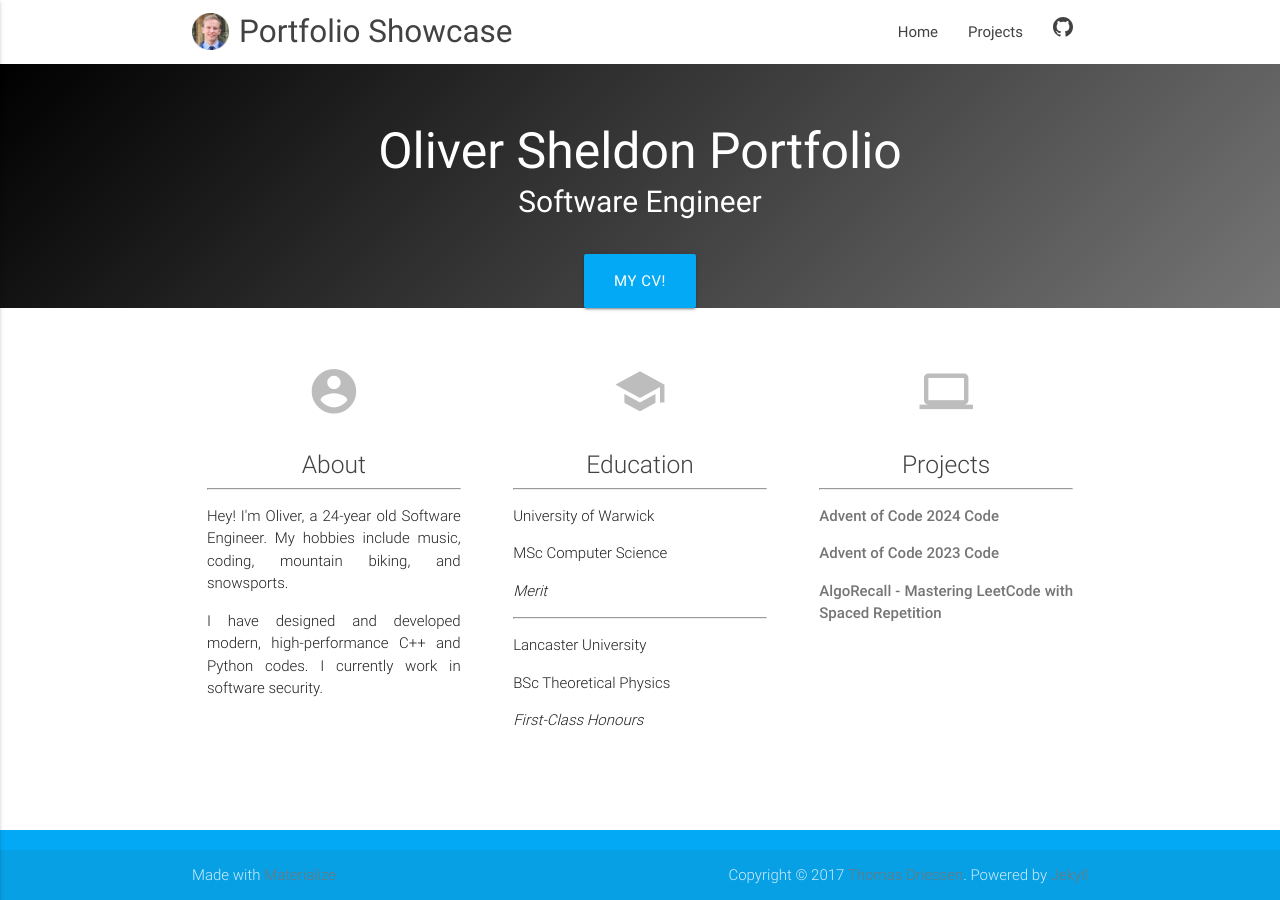
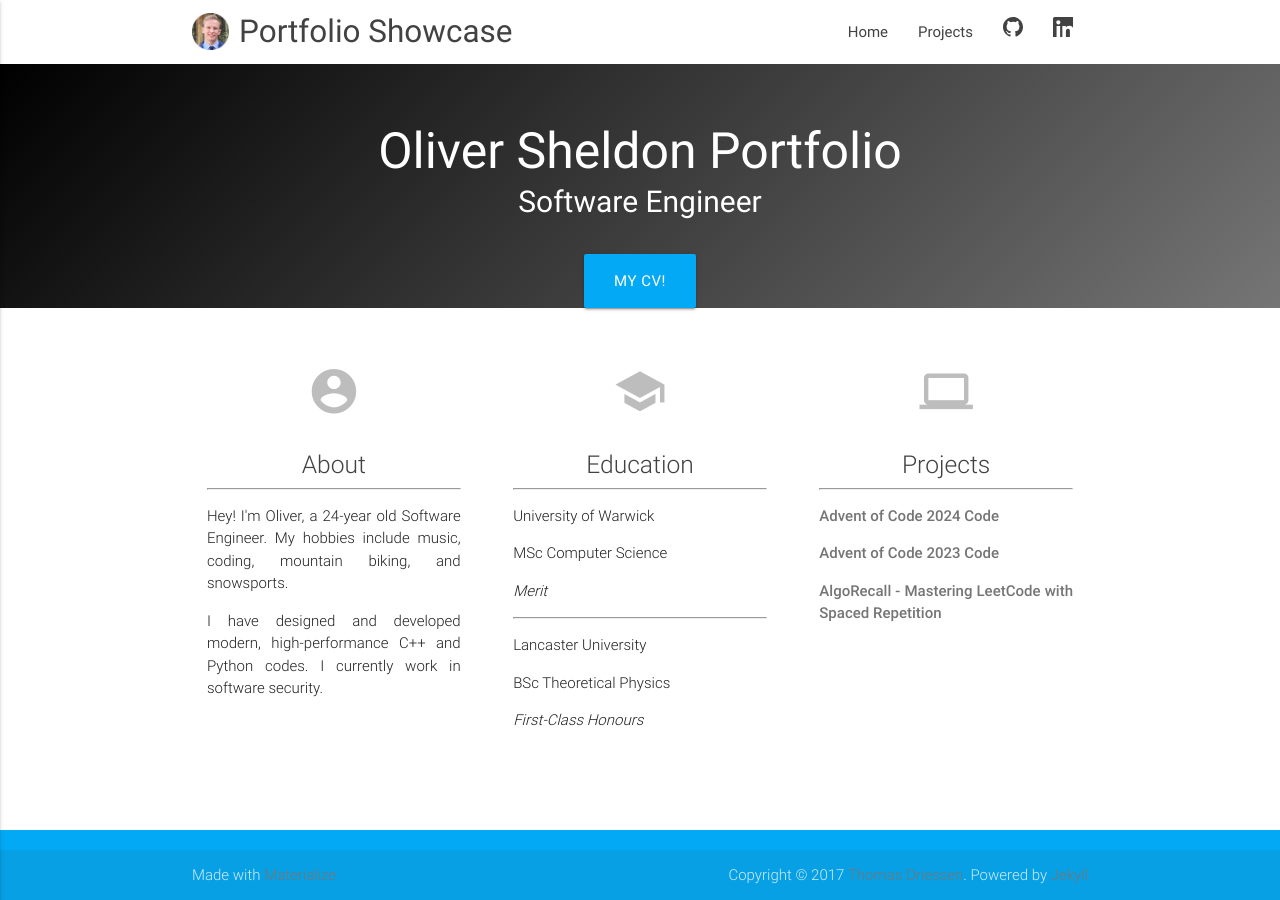
Before and after one commit to olisheldon/olisheldon.github.io, a Jekyll site: the page built from index.md, in a window 1280 px wide. Built offline with Jekyll 4.4.1, drawn with Linux system fonts in a browser that asks for light colours.

Commit message:
Added linkedin button

```diff
--- a/_config.yml
+++ b/_config.yml
@@ -28,6 +28,10 @@ logo: assets/img/headshot_circle.png
 github_button:
   user: olisheldon
 
+# Github data, if present there will be a GitHub button in the navbar
+linkedin_button:
+  user: ojsheldon
+
 # Twitter data, if present there will be a Twitter button in the navbar
 # twitter_button:
 #   user: SanfteSchorle
--- a/_includes/templates/header.html
+++ b/_includes/templates/header.html
@@ -32,6 +32,18 @@
 				</a>
 			</li>
 		{% endif %}
+
+		{% if site.linkedin_button %}
+			<li>
+				<a title="{{site.linkedin_button.user}} on LinkedIn" href="{{ "https://linkedin.com/in/" | append: site.linkedin_button.user}}">
+					<svg class="nav-button" xmlns="http://www.w3.org/2000/svg">
+						<title>linkedin</title>
+						<path d="M20.447 20.452h-3.554v-5.569c0-1.328-.027-3.037-1.852-3.037-1.853 0-2.136 1.445-2.136 2.939v5.667H9.351V9h3.414v1.561h.046c.477-.9 1.637-1.85 3.37-1.85 3.601 0 4.267 2.37 4.267 5.455v6.286zM5.337 7.433c-1.144 0-2.063-.926-2.063-2.065 0-1.138.92-2.063 2.063-2.063 1.14 0 2.064.925 2.064 2.063 0 1.139-.925 2.065-2.064 2.065zm1.782 13.019H3.555V9h3.564v11.452zM22.225 0H1.771C.792 0 0 .774 0 1.729v20.542C0 23.227.792 24 1.771 24h20.451C23.2 24 24 23.227 24 22.271V1.729C24 .774 23.2 0 22.222 0h.003z" fill-rule="evenodd">
+						</path>
+					</svg>
+				</a>
+			</li>
+		{% endif %}
 	  </ul>
 
 	  <ul id="nav-mobile" class="side-nav">
```
